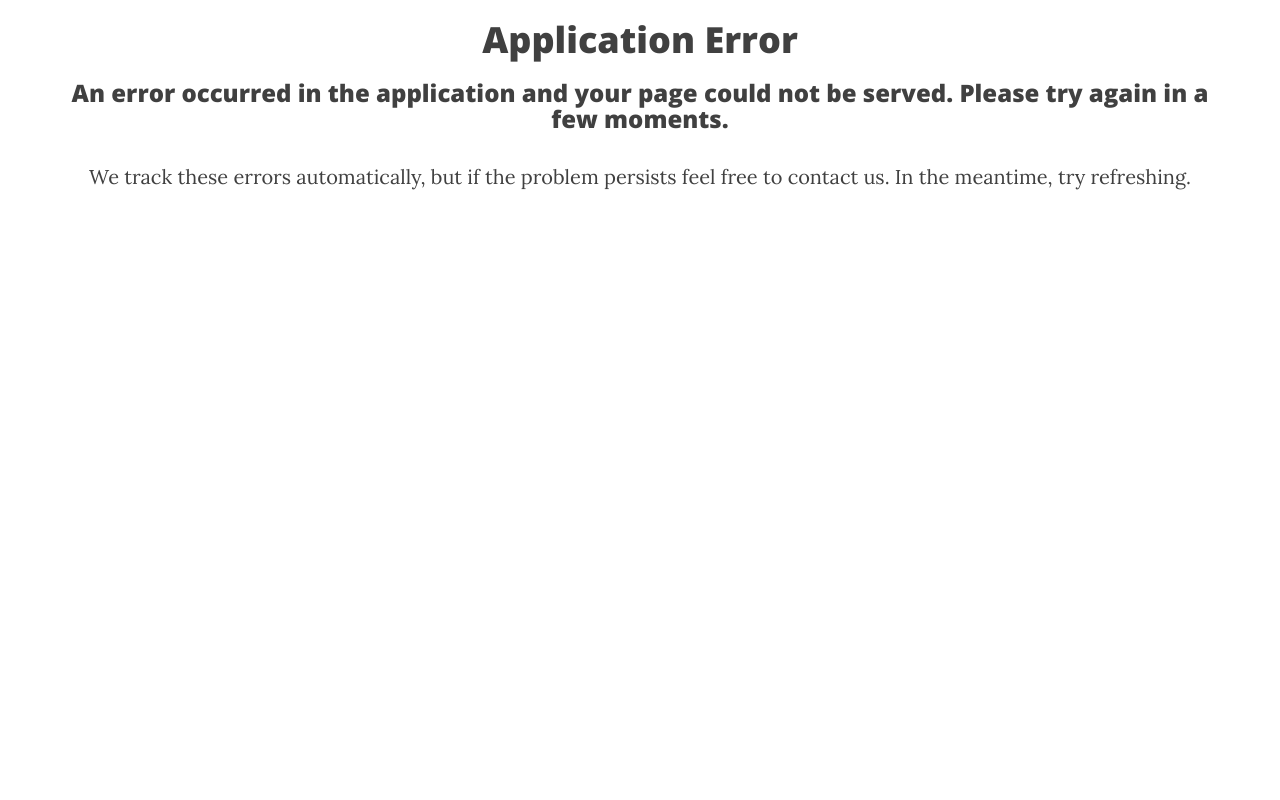
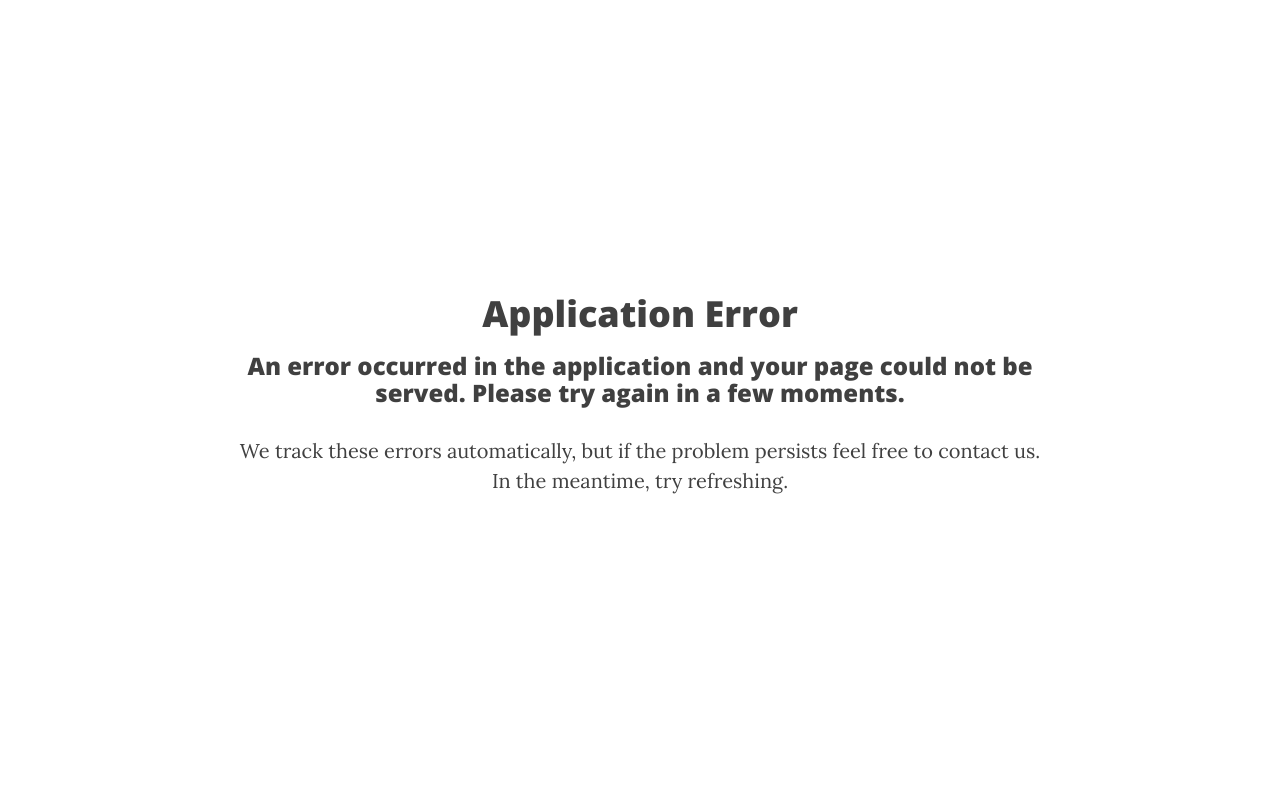
Before and after one commit to mishbahr/staticgen-demo, a Django app: template staticgen_demo/templates/500.html in a window 1280 px wide. Run offline with Django 3.2, Linux system fonts and the light colour scheme; the template is opened without the code that fills it, so the values that code supplies are empty; some libraries are stand-ins or nearby versions.

Commit message:
CSS tweaks for default error page.

```diff
--- a/staticgen_demo/templates/500.html
+++ b/staticgen_demo/templates/500.html
@@ -27,12 +27,40 @@
             font-family: 'Open Sans', 'Helvetica Neue', Helvetica, Arial, sans-serif;
             font-weight: 800;
         }
+        .vertical-center {
+            min-height: 100%;
+            min-height: 100vh;
+            /* Make it a flex container */
+
+            display: -webkit-box;
+            display: -moz-box;
+            display: -ms-flexbox;
+            display: -webkit-flex;
+            display: flex;
+            /* Align the bootstrap's container vertically */
+
+            -webkit-box-align: center;
+            -webkit-align-items: center;
+            -moz-box-align: center;
+            -ms-flex-align: center;
+            align-items: center;
+            /* In legacy web browsers such as Firefox 9
+             we need to specify the width of the flex container */
+
+            width: 100%;
+            -webkit-box-pack: center;
+            -moz-box-pack: center;
+            -ms-flex-pack: center;
+            -webkit-justify-content: center;
+            justify-content: center;
+        }
+
     </style>
 </head>
 <body>
-    <div class="container">
+    <div class="container vertical-center">
         <div class="row">
-            <div class="text-center">
+            <div class="inner-wrapper col-lg-8 col-lg-offset-2 col-md-10 col-md-offset-1 text-center">
                 <h1>Application Error</h1>
                 <h3>An error occurred in the application and your page could not be served. Please try again in a few moments.</h3>
                 <p>We track these errors automatically, but if the problem persists feel free to contact us. In the meantime, try refreshing.</p>
```
Lines whose indentation alone changed are shown as unchanged.
